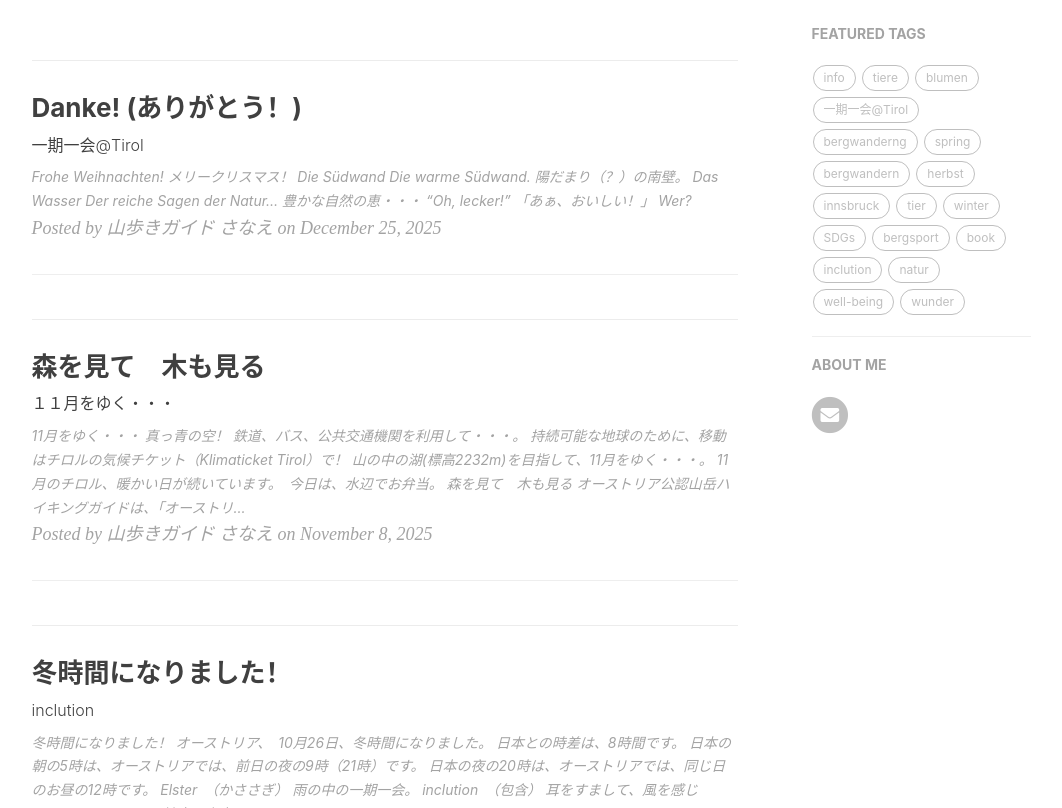
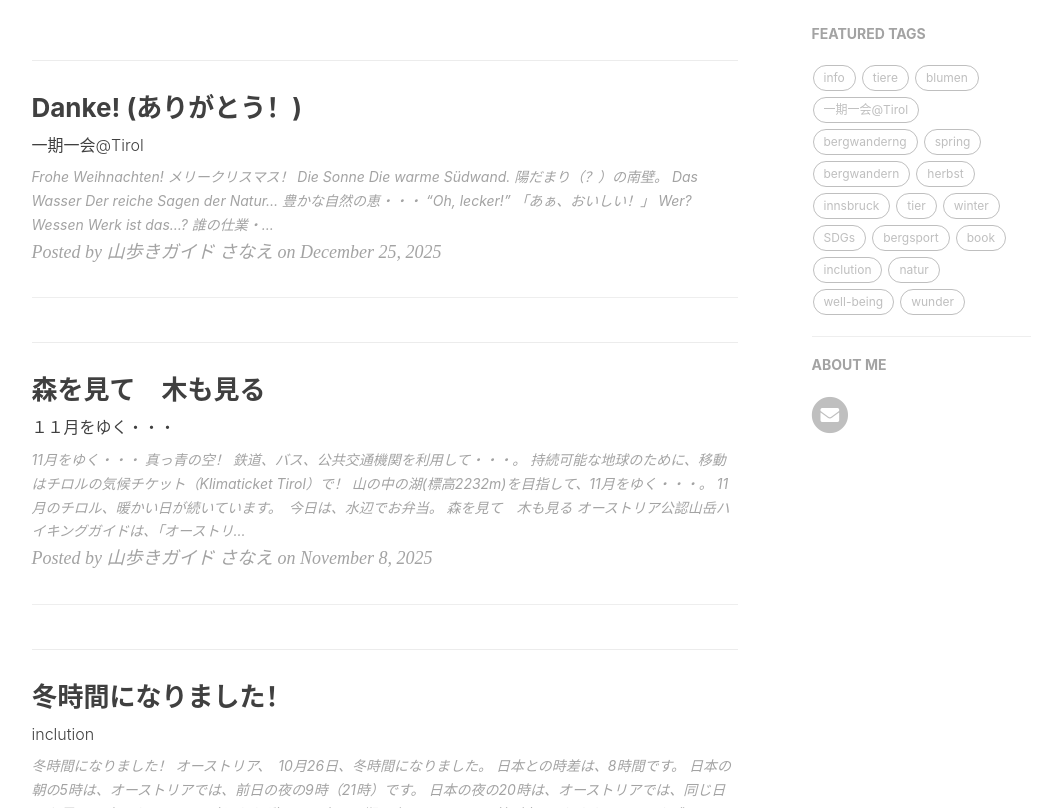
Before and after one commit to yamayagi/yamayagi.github.io, a Jekyll site: the page built from index.html, in a window 1280 px wide and 900 px high, scrolled down 330 px, cut to the strip 92-900 px from the top of the window. Shown: the whole strip, without its empty margins (136-1198 px from the left). Built offline with Jekyll 4.4.1, drawn with Linux system fonts in a browser that asks for light colours; nearby versions of some CDN libraries; the list of posts is cut into pages by our own code; comment, search, counter and statistics services are not loaded.

Commit message:
Update 2025-12-25-natur.md

```diff
--- a/_posts/2025-12-25-natur.md
+++ b/_posts/2025-12-25-natur.md
@@ -11,13 +11,15 @@
 メリークリスマス！
 
 
-# Die Südwand
+
+# Die Sonne
 
 ![20251225martinswand](https://piwigo.schickl.de/i.php?/upload/2025/12/26/20251226053202-d1aa4ddf-me.jpg)
 
 Die warme Südwand.
 
 陽だまり（？）の南壁。
+
 
 
 # Das Wasser
@@ -33,6 +35,31 @@
 「あぁ、おいしい！」
 
 
+
 # Wer?
 
 ![20251225biba](https://piwigo.schickl.de/i.php?/upload/2025/12/26/20251226053254-8abf0a85-me.jpg)
+
+Wessen Werk ist das...?
+
+誰の仕業・・・？
+
+
+
+# Eine Quelle
+
+![20251225quelle](https://piwigo.schickl.de/i.php?/upload/2025/12/26/20251226053317-55607e6f-me.jpg)
+
+Eine Quelle im Wald entlang der Bundesstraße.
+
+国道沿いの森に湧く清水。
+
+
+
+# Danke!
+
+![20251225inn](https://piwigo.schickl.de/i.php?/upload/2025/12/26/20251226053345-eee1c54b-me.jpg)
+
+Dnke für die Geschenke der Natur!
+
+自然の恵みにありがとう！
```
